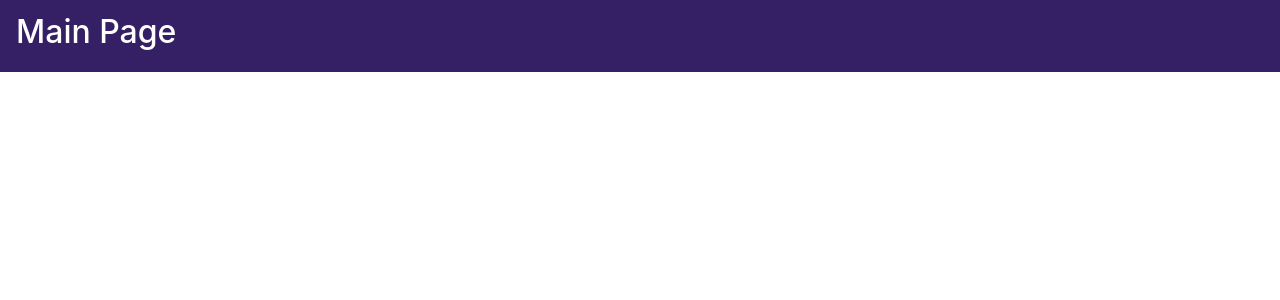
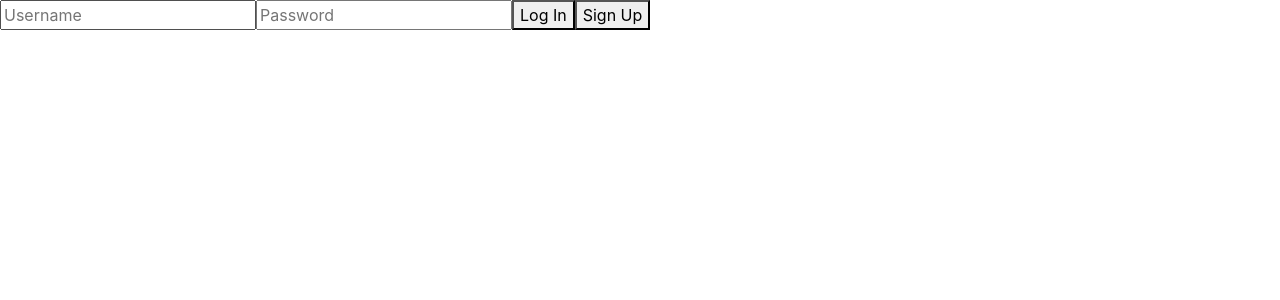
Before and after one commit to sbhgn0721/project-3, a React (Create React App) app in the folder client/: page / in a window 1280 px wide. Shown: the top 300 px of the page. Built offline with nearby package versions, Linux system fonts and the light colour scheme; a web font is replaced by a local one.

Commit message:
created path for login component

```diff
--- a/client/src/App.js
+++ b/client/src/App.js
@@ -1,11 +1,11 @@
 import React from 'react';
 import { BrowserRouter as Router, Route, Switch } from "react-router-dom";
+import Login from "./pages/Login";
 import Parent from "./pages/Parent";
 import ChoreList from "./pages/ChoreList";
 import RewardList from "./pages/RewardList";
 import NoMatch from "./pages/NoMatch";
-import NavTabs from "./components/NavTabs/NavTabs";
-import LogForm from "./components/LogForm";
+//import LogForm from "./components/LogForm";
 //import Header from "./components/Header";
 //import Wallpaper from "./components/Wallpaper";
 import './App.css';
@@ -18,10 +18,9 @@ class App extends React.Component {
       <Router>
 
         <div>
-          <NavTabs />
 
           <Switch>
-            <Route exact path="/" componet={LogForm}/>
+            <Route exact path="/" component={Login}/>
             <Route exact path="/parent" component={Parent} />
             <Route exact path="/parent/chores" component={ChoreList} />
             <Route exact path="/parent/chores/:id" component={ChoreList} />
--- /dev/null
+++ b/client/src/pages/Login.js
@@ -0,0 +1,16 @@
+import React, {Component} from "react";
+import LogForm from "../components/LogForm/index";
+
+class Login extends Component {
+    render() {
+        return(
+            <div>
+                <LogForm />
+            </div>
+        )
+    }
+
+
+}
+
+export default Login
--- a/client/src/pages/Parent.js
+++ b/client/src/pages/Parent.js
@@ -1,10 +1,12 @@
-import React, {Component} from "react";
+import React, { Component } from "react";
+import NavTabs from "../components/NavTabs/NavTabs";
 import ChoreListandRewardList from "../components/ChoreListandRewardList/ChoreListandRewardList";
 
 class Parent extends Component {
     render() {
-        return(
+        return (
             <div>
+                <NavTabs />
                 <ChoreListandRewardList />
             </div>
         )
```
